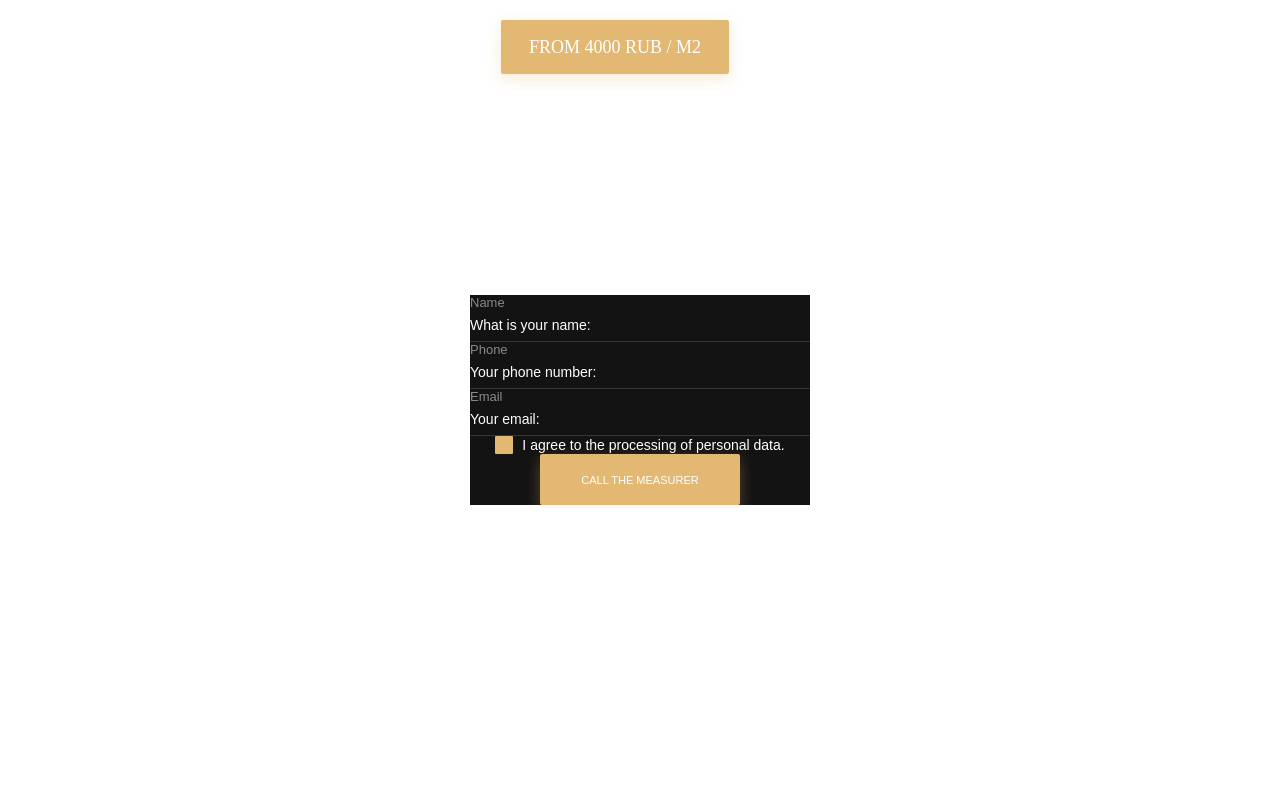
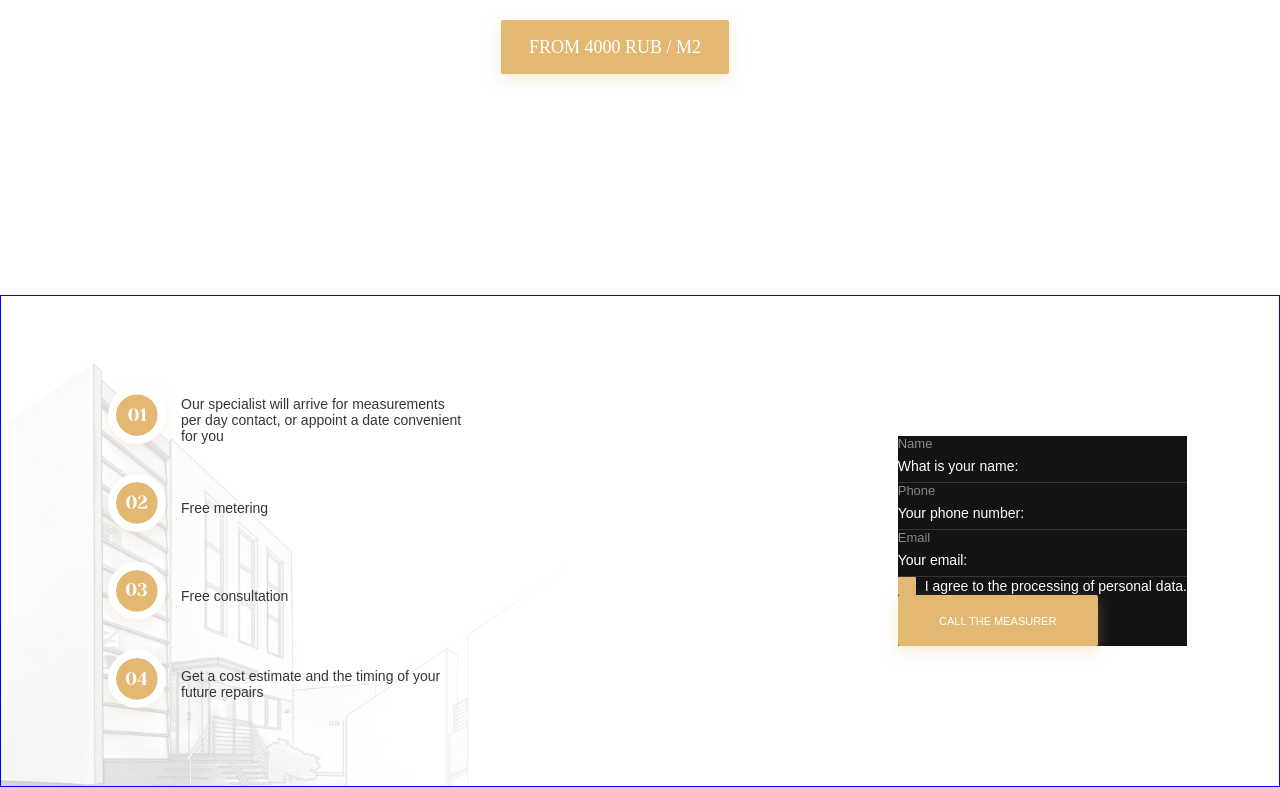
Before and after one commit to romanpast/RepairDesignProjectSF, a website: page index.html in a window 1280 px wide. Shown: the part 4415-5202 px from the top of the page. Before the commit the page ends 4920 px from the top, so only its background shows below. Drawn offline with Linux system fonts and the light colour scheme.

Commit message:
new section

```diff
--- a/index.html
+++ b/index.html
@@ -212,10 +212,20 @@
                         </div>
                     </div>
                 </div>
+                </div>
+            </section>
 
-
-                <div class="request-wrapper">
-                    <div class="steps-wrapper"></div>
+                <section class="request">
+                    <div class="container">
+                        <div class="request-wrapper">
+                        <div class="steps-wrapper">
+                        <div class="step step1"><img src="public/img/step1.svg" alt="step 1"><span>Our specialist will arrive for measurements per day
+                            contact, or appoint a date convenient for you</span></div>
+                        <div class="step step2"><img src="public/img/step2.svg" alt="step 2"><span>Free metering</span></div>
+                        <div class="step step3"><img src="public/img/step3.svg" alt="step 3"><span>Free consultation</span></div>
+                        <div class="step step4"><img src="public/img/step4.svg" alt="step 4"><span>Get a cost estimate and
+                            the timing of your future repairs</span></div>
+                    </div>
                     <form action="pastroman98@gmail.com" class="submitform submitform-request">
                         <label for="fname" class="input-field fname">Name
                             <input type="text" name="fname" value="What is your name:">
@@ -241,6 +251,9 @@
                     </form>
                     </div>
                 </div>
+
+
+                </section>
                 <!-- <img class="video" src="public/img/video.jpg" alt="online repair video" title="online repair video">
                     <hr>
                     <p>At each facility, a camera is installed that broadcasts the progress of work on the clock. At any
@@ -274,9 +287,7 @@
 
 
                     </form>-->
-            </div>
 
-        </section>
 
     </main>
 
--- a/public/src/style.scss
+++ b/public/src/style.scss
@@ -572,14 +572,47 @@ header {
 }
 
 
+.request {
+    border: 1px solid blue;
+    margin-top: 418px;
+    color: $black-text;
+    background: url("../img/steps-bg.jpg");
+    background-repeat: no-repeat;
+    background-size: contain;
+
+}
+
 .request-wrapper {
-    margin-top: 418px;
+    @include flexbox();
+    justify-content: space-between;
+}
+
+.steps-wrapper {
+
+    width: 410px;
+    padding-top: 80px;
+    width: 370px;
+    height: 490px;
+
+    span {
+        font-size: 14px;
+    }
+}
+
+.step {
+    @include flexbox();
+    justify-content: flex-start;
 }
 
 .submitform-request {
     background-color: $black;
 
 }
+
+
+
+
+
 
 @media screen and (max-width: 1300px) {
 
```
Also changed, not shown: public/css/style.css, public/img/step1.svg (added), public/img/step2.svg (added), public/img/step3.svg (added), public/img/step4.svg (added), public/img/steps-bg.jpg (added), public/src/style.css, 1 other file.
